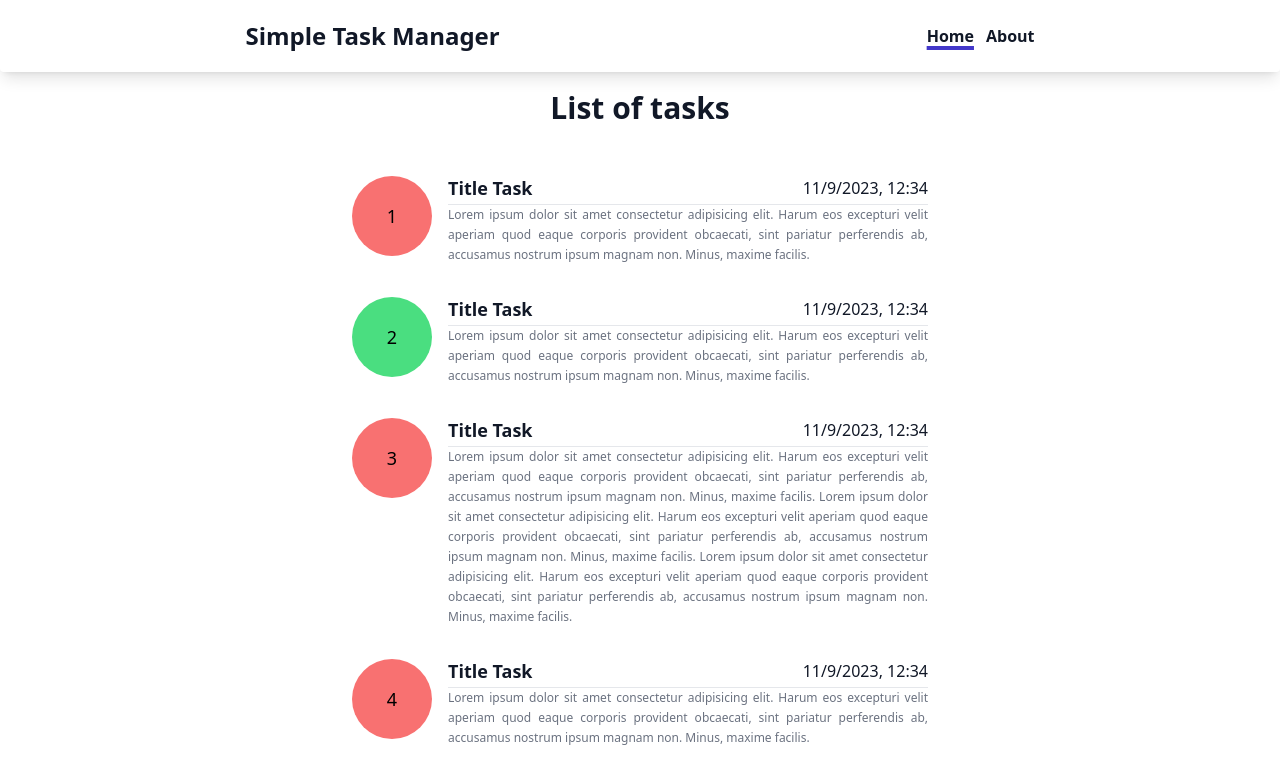
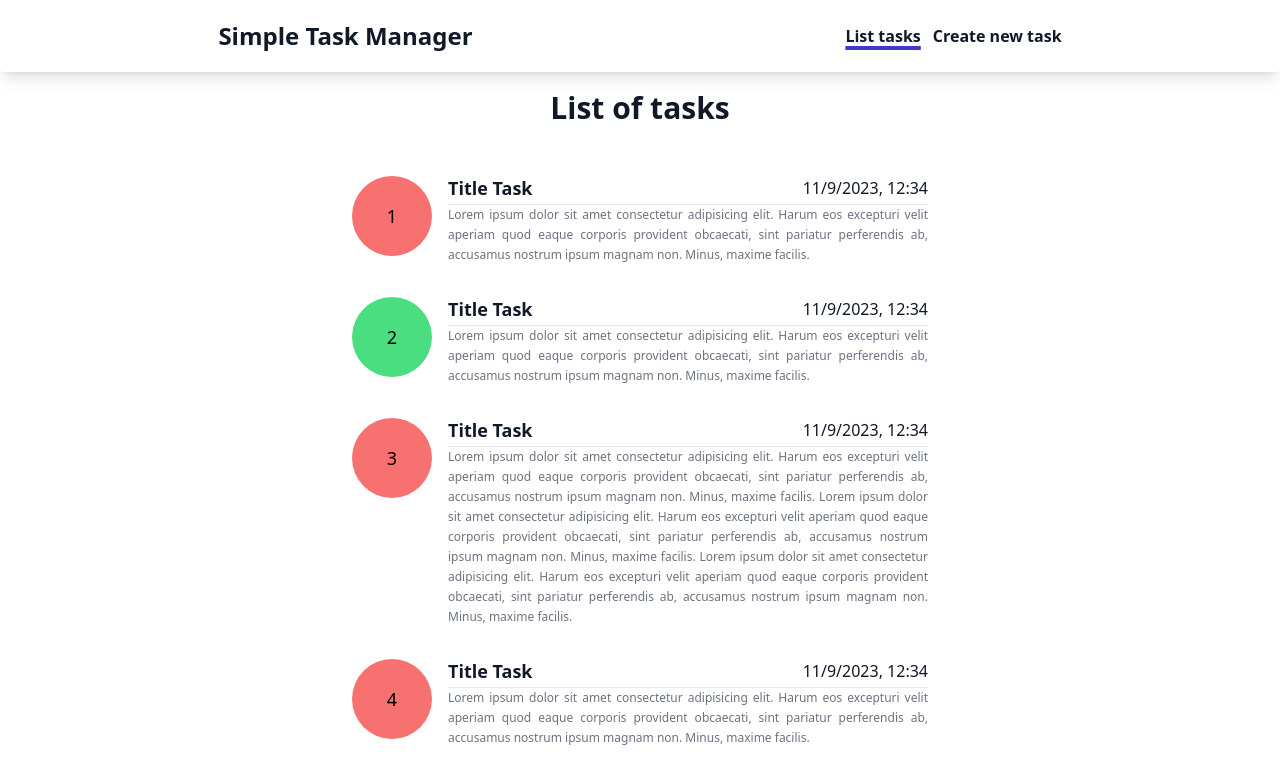
Before and after one commit to kikawet/simple-task-manager, a Vue app: page / in a window 1280 px wide. Shown: the top 778 px of the page. Built offline with nearby package versions, Linux system fonts and the light colour scheme.

Commit message:
update route + view names

```diff
--- a/src/layouts/MainLayout.vue
+++ b/src/layouts/MainLayout.vue
@@ -24,7 +24,7 @@ const selectedRouteClasses = 'underline underline-offset-4 decoration-primary-70
           class="text-md font-semibold leading-6 text-textColor-900 my-auto"
           :to="route.path"
         >
-          {{ route.name }}
+          {{ route.msg }}
         </router-link>
       </section>
     </nav>
@@ -59,7 +59,7 @@ const selectedRouteClasses = 'underline underline-offset-4 decoration-primary-70
               class="text-md font-semibold leading-6 text-textColor-900 my-auto block"
               :to="route.path"
             >
-              {{ route.name }}
+              {{ route.msg }}
             </router-link>
           </div>
         </div>
--- /dev/null
+++ b/src/model/Route.ts
@@ -0,0 +1,5 @@
+export interface Route {
+  path: string // Path of the record. Should start with / unless the record is the child of another route
+  name: string // Name for the route record. Must be unique
+  msg: string // Message to be displayed on the page
+}
--- a/src/router/index.ts
+++ b/src/router/index.ts
@@ -1,14 +1,17 @@
 import MainLayout from '@/layouts/MainLayout.vue'
+import type { Route } from '@/model/Route'
 import { createRouter, createWebHistory } from 'vue-router'
 
-export const routes = {
-  Home: {
+export const routes: { [key: string]: Route } = {
+  List: {
     path: '/',
-    name: 'Home'
+    name: 'List',
+    msg: 'List tasks'
   },
-  About: {
-    path: '/about',
-    name: 'About'
+  Create: {
+    path: '/create',
+    name: 'Create',
+    msg: 'Create new task'
   }
 } as const
 
@@ -19,10 +22,10 @@ const router = createRouter({
       path: '/',
       component: MainLayout,
       children: [
-        { ...routes.Home, component: () => import('@/views/HomeView.vue') },
+        { ...routes.List, component: () => import('@/views/ListView.vue') },
         {
-          ...routes.About,
-          component: () => import('@/views/AboutView.vue')
+          ...routes.Create,
+          component: () => import('@/views/CreateView.vue')
         }
       ]
     },
--- a/src/views/AboutView.vue
+++ /dev/null
@@ -1,3 +0,0 @@
-<template>
-  <h1>This is an about page</h1>
-</template>
--- /dev/null
+++ b/src/views/CreateView.vue
@@ -0,0 +1,3 @@
+<template>
+  <h1>This is an create page</h1>
+</template>
```
Also changed, not shown: src/views/ListView.vue (renamed from src/views/HomeView.vue).
